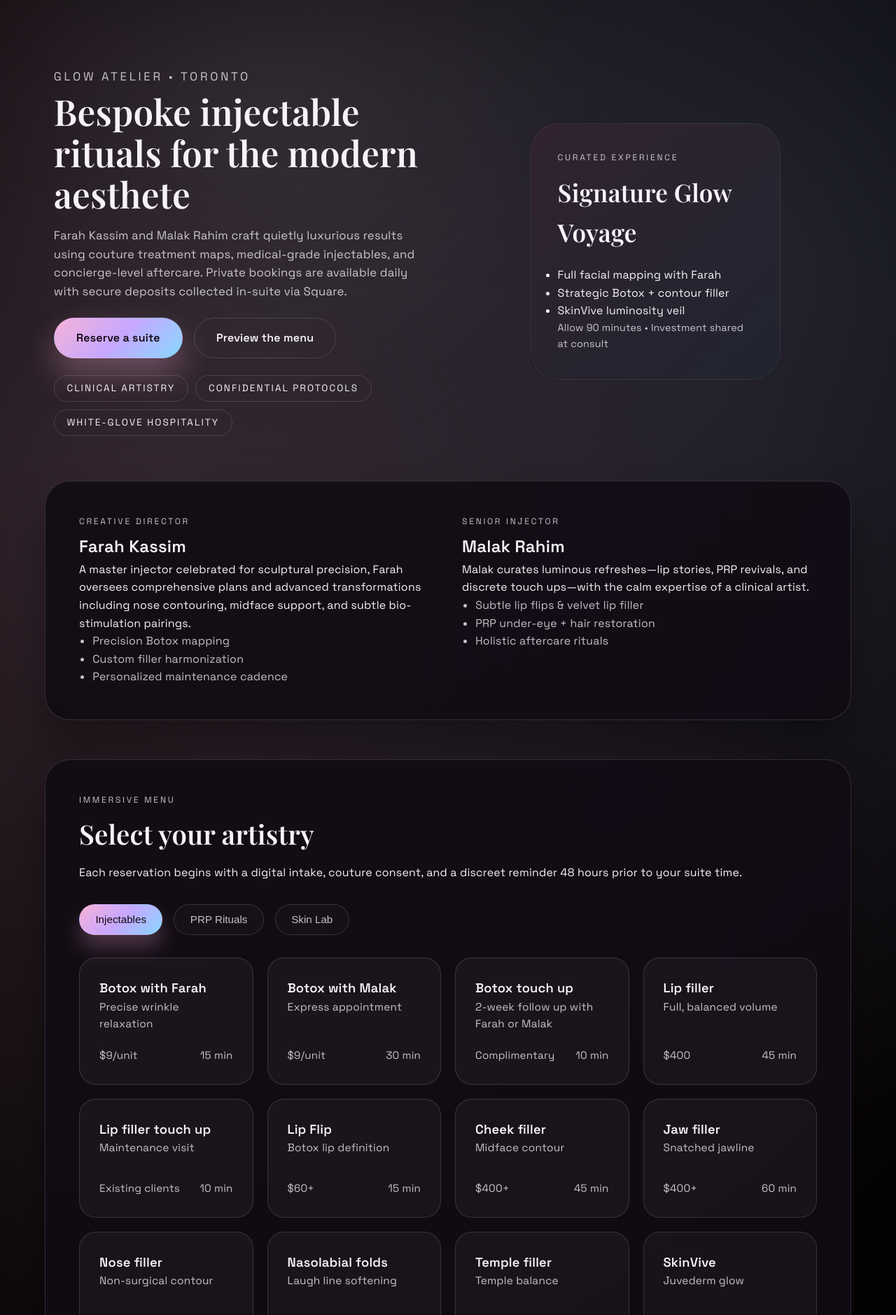
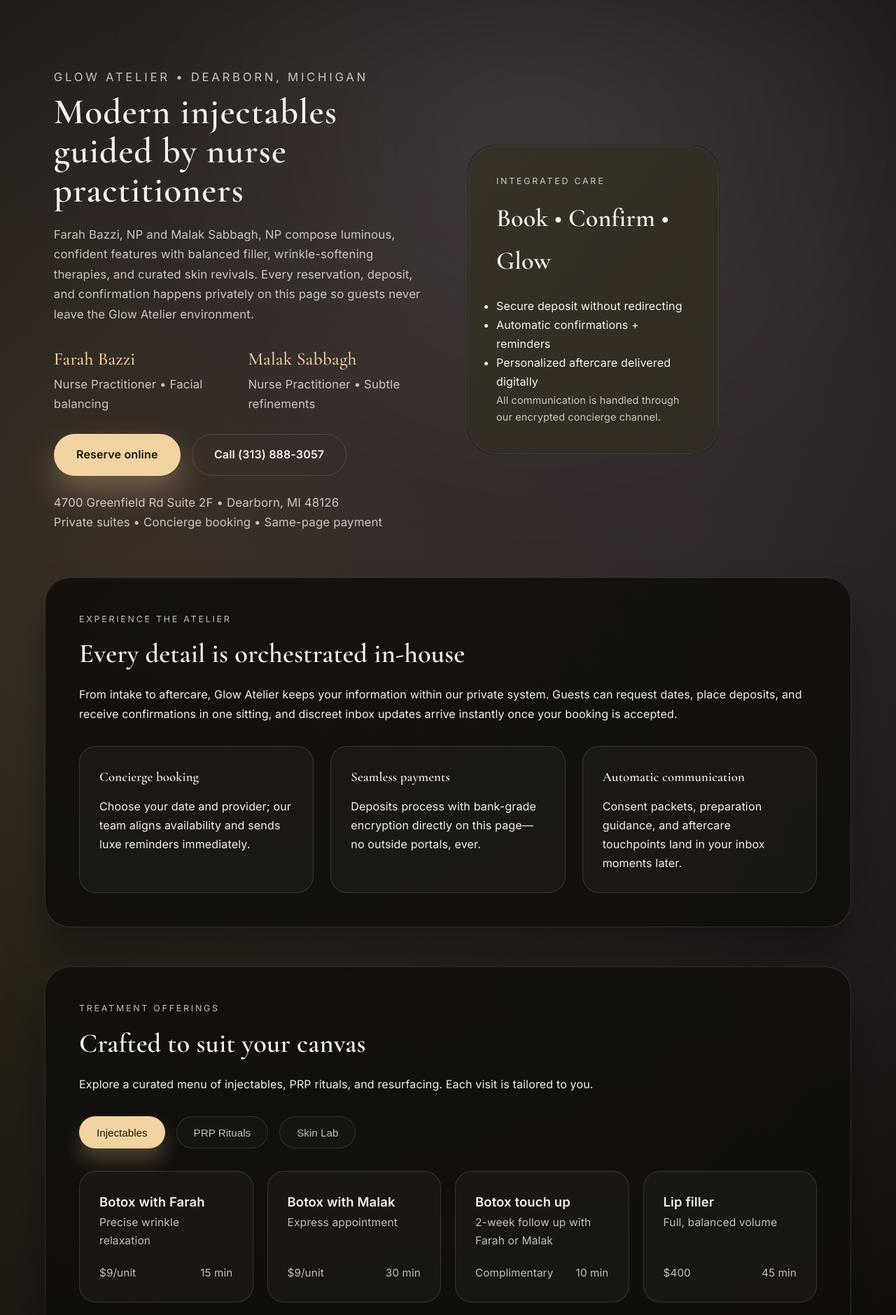
Before and after one commit to BreezDev/glow, a Flask app: page / in a window 1280 px wide. Shown: the top 1879 px of the page at 70% size. Run offline with Flask 3, Linux system fonts and the light colour scheme; some libraries are stand-ins or nearby versions.

Commit message:
Revamp booking landing page

```diff
--- a/static/styles.css
+++ b/static/styles.css
@@ -1,16 +1,15 @@
 :root {
   color-scheme: dark;
-  --bg: #050304;
-  --surface: rgba(17, 12, 20, 0.9);
-  --surface-soft: rgba(255, 255, 255, 0.04);
-  --surface-strong: rgba(17, 12, 20, 0.98);
-  --gradient: linear-gradient(135deg, #f7b1d6, #c6a8ff, #88d8ff);
-  --text: #f6f2f8;
-  --muted: rgba(246, 242, 248, 0.78);
-  --accent: #f7b1d6;
-  --border: rgba(246, 242, 248, 0.14);
-  font-family: 'Space Grotesk', system-ui, -apple-system, BlinkMacSystemFont,
-    'Segoe UI', sans-serif;
+  --bg: #0c0a08;
+  --surface: rgba(17, 15, 12, 0.9);
+  --surface-soft: rgba(255, 255, 255, 0.03);
+  --surface-strong: rgba(21, 18, 15, 0.95);
+  --text: #f5f1eb;
+  --muted: rgba(245, 241, 235, 0.78);
+  --accent: #d0b48f;
+  --accent-strong: #f2d3a2;
+  --border: rgba(255, 255, 255, 0.12);
+  font-family: 'Inter', system-ui, -apple-system, BlinkMacSystemFont, 'Segoe UI', sans-serif;
 }
 
 * {
@@ -21,11 +20,11 @@
 
 body {
   min-height: 100vh;
-  background: radial-gradient(circle at 15% 20%, rgba(247, 177, 214, 0.18), transparent 45%),
-    radial-gradient(circle at 85% 10%, rgba(143, 192, 255, 0.12), transparent 35%),
+  background: radial-gradient(circle at 15% 20%, rgba(240, 203, 146, 0.18), transparent 45%),
+    radial-gradient(circle at 85% 10%, rgba(160, 132, 212, 0.15), transparent 35%),
     var(--bg);
   color: var(--text);
-  line-height: 1.6;
+  line-height: 1.7;
   letter-spacing: 0.01em;
 }
 
@@ -37,18 +36,18 @@ img {
 .hero {
   position: relative;
   display: grid;
-  grid-template-columns: repeat(auto-fit, minmax(280px, 1fr));
+  grid-template-columns: repeat(auto-fit, minmax(300px, 1fr));
   gap: 3.5rem;
   padding: 6rem clamp(1.5rem, 6vw, 6rem) 4rem;
   align-items: center;
   overflow: hidden;
 }
 
-.hero__halo {
+.hero__aura {
   position: absolute;
   inset: 0;
-  background: radial-gradient(circle at 30% 20%, rgba(255, 255, 255, 0.07), transparent 45%);
-  filter: blur(80px);
+  background: radial-gradient(circle at 60% 20%, rgba(255, 255, 255, 0.09), transparent 55%);
+  filter: blur(90px);
   z-index: 0;
 }
 
@@ -59,36 +58,37 @@ img {
 }
 
 .hero__content h1 {
-  font-family: 'Playfair Display', serif;
-  font-size: clamp(2.75rem, 4vw, 4.25rem);
-  line-height: 1.15;
-  margin-bottom: 1rem;
+  font-family: 'Cormorant Garamond', serif;
+  font-size: clamp(2.75rem, 4vw, 4.5rem);
+  line-height: 1.1;
+  margin-bottom: 1.25rem;
+  letter-spacing: 0.02em;
 }
 
 .hero__content p {
-  max-width: 520px;
+  max-width: 560px;
   color: var(--muted);
   font-size: 1.05rem;
 }
 
-.hero__badges {
-  display: flex;
-  flex-wrap: wrap;
-  gap: 0.65rem;
-  margin-top: 1.5rem;
+.hero__signatures {
+  display: grid;
+  grid-template-columns: repeat(auto-fit, minmax(200px, 1fr));
+  gap: 1.25rem;
+  margin: 1.75rem 0;
 }
 
-.hero__badges span {
-  border: 1px solid var(--border);
-  border-radius: 999px;
-  padding: 0.45rem 1.1rem;
-  font-size: 0.85rem;
-  text-transform: uppercase;
-  letter-spacing: 0.15em;
+.signature {
+  font-family: 'Cormorant Garamond', serif;
+  font-size: 1.6rem;
+  color: var(--accent-strong);
+  display: block;
 }
 
-.hero__card {
-  justify-self: center;
+.hero__details {
+  margin-top: 1.5rem;
+  color: var(--muted);
+  font-size: 0.95rem;
 }
 
 .hero__card-inner {
@@ -107,14 +107,14 @@ img {
   inset: 0;
   border-radius: inherit;
   border: 1px solid rgba(255, 255, 255, 0.08);
-  background: linear-gradient(135deg, rgba(247, 177, 214, 0.14), rgba(136, 216, 255, 0.12));
+  background: linear-gradient(130deg, rgba(210, 180, 143, 0.18), rgba(242, 211, 162, 0.12));
   mix-blend-mode: screen;
   pointer-events: none;
 }
 
 .hero__card h3 {
-  font-family: 'Playfair Display', serif;
-  font-size: 2.2rem;
+  font-family: 'Cormorant Garamond', serif;
+  font-size: 2.25rem;
   margin: 0.75rem 0 1.25rem;
 }
 
@@ -144,17 +144,35 @@ main {
 }
 
 .section__header h2 {
-  font-family: 'Playfair Display', serif;
-  font-size: clamp(2rem, 3vw, 3.1rem);
+  font-family: 'Cormorant Garamond', serif;
+  font-size: clamp(2.2rem, 3vw, 3.4rem);
   margin-bottom: 0.75rem;
 }
 
 .eyebrow {
   text-transform: uppercase;
   letter-spacing: 0.22em;
-  font-size: 0.76rem;
+  font-size: 0.78rem;
   color: var(--muted);
   margin-bottom: 0.45rem;
+}
+
+.experience-grid {
+  display: grid;
+  grid-template-columns: repeat(auto-fit, minmax(220px, 1fr));
+  gap: 1.5rem;
+}
+
+.experience-grid article {
+  background: var(--surface-soft);
+  border-radius: 1.5rem;
+  border: 1px solid var(--border);
+  padding: 1.75rem;
+}
+
+.experience-grid h3 {
+  font-family: 'Cormorant Garamond', serif;
+  margin-bottom: 0.75rem;
 }
 
 .tabs {
@@ -168,7 +186,7 @@ main {
   border: 1px solid var(--border);
   background: rgba(255, 255, 255, 0.02);
   color: var(--muted);
-  padding: 0.8rem 1.4rem;
+  padding: 0.85rem 1.5rem;
   border-radius: 999px;
   cursor: pointer;
   font-size: 0.95rem;
@@ -176,10 +194,10 @@ main {
 }
 
 .tab.is-active {
-  background: var(--gradient);
-  color: #120713;
+  background: var(--accent-strong);
+  color: #1b140c;
   border-color: transparent;
-  box-shadow: 0 18px 28px rgba(247, 177, 214, 0.25);
+  box-shadow: 0 18px 28px rgba(240, 203, 146, 0.25);
 }
 
 .grid {
@@ -268,8 +286,8 @@ main {
   width: 2.5rem;
   height: 2.5rem;
   border-radius: 999px;
-  background: var(--gradient);
-  color: #120713;
+  background: var(--accent-strong);
+  color: #1b140c;
   display: grid;
   place-items: center;
   font-weight: 600;
@@ -289,9 +307,9 @@ main {
 }
 
 .btn--primary {
-  background: var(--gradient);
-  color: #120713;
-  box-shadow: 0 22px 45px rgba(247, 177, 214, 0.32);
+  background: var(--accent-strong);
+  color: #1b140c;
+  box-shadow: 0 22px 45px rgba(240, 203, 146, 0.32);
 }
 
 .btn--ghost {
@@ -344,8 +362,8 @@ main {
 
 .payment-card input:focus {
   outline: none;
-  border-color: rgba(247, 177, 214, 0.65);
-  box-shadow: 0 0 0 2px rgba(247, 177, 214, 0.12);
+  border-color: rgba(240, 203, 146, 0.65);
+  box-shadow: 0 0 0 2px rgba(240, 203, 146, 0.12);
 }
 
 .card-element {
@@ -358,7 +376,7 @@ main {
 #card-errors {
   min-height: 1.25rem;
   font-size: 0.9rem;
-  color: #f7b1d6;
+  color: var(--accent-strong);
 }
 
 .microcopy {
@@ -373,6 +391,11 @@ footer {
   font-size: 0.95rem;
 }
 
+footer a {
+  color: var(--accent-strong);
+  text-decoration: none;
+}
+
 @media (max-width: 600px) {
   .hero {
     padding-top: 4rem;
--- a/templates/index.html
+++ b/templates/index.html
@@ -3,90 +3,91 @@
   <head>
     <meta charset="UTF-8" />
     <meta name="viewport" content="width=device-width, initial-scale=1.0" />
-    <title>Glow Atelier | Aesthetic Medicine by Farah &amp; Malak</title>
+    <title>Glow Atelier | Farah Bazzi, NP &amp; Malak Sabbagh, NP</title>
     <link rel="preconnect" href="https://fonts.googleapis.com" />
     <link rel="preconnect" href="https://fonts.gstatic.com" crossorigin />
     <link
-      href="https://fonts.googleapis.com/css2?family=Playfair+Display:wght@500;600&family=Space+Grotesk:wght@400;500;600&display=swap"
+      href="https://fonts.googleapis.com/css2?family=Cormorant+Garamond:wght@500;600&family=Inter:wght@400;500;600&display=swap"
       rel="stylesheet"
     />
     <link rel="stylesheet" href="/static/styles.css" />
   </head>
   <body>
     <header class="hero">
-      <div class="hero__halo"></div>
+      <div class="hero__aura"></div>
       <div class="hero__content">
-        <p class="eyebrow">Glow Atelier • Toronto</p>
-        <h1>Bespoke injectable rituals for the modern aesthete</h1>
+        <p class="eyebrow">Glow Atelier • Dearborn, Michigan</p>
+        <h1>Modern injectables guided by nurse practitioners</h1>
         <p>
-          Farah Kassim and Malak Rahim craft quietly luxurious results using
-          couture treatment maps, medical-grade injectables, and concierge-level
-          aftercare. Private bookings are available daily with secure deposits
-          collected in-suite via Square.
+          Farah Bazzi, NP and Malak Sabbagh, NP compose luminous, confident features with balanced filler,
+          wrinkle-softening therapies, and curated skin revivals. Every reservation, deposit, and confirmation
+          happens privately on this page so guests never leave the Glow Atelier environment.
         </p>
+        <div class="hero__signatures">
+          <div>
+            <span class="signature">Farah Bazzi</span>
+            <p>Nurse Practitioner • Facial balancing</p>
+          </div>
+          <div>
+            <span class="signature">Malak Sabbagh</span>
+            <p>Nurse Practitioner • Subtle refinements</p>
+          </div>
+        </div>
         <div class="cta-row">
-          <a class="btn btn--primary" href="#booking">Reserve a suite</a>
-          <a class="btn btn--ghost" href="#treatments">Preview the menu</a>
+          <a class="btn btn--primary" href="#booking">Reserve online</a>
+          <a class="btn btn--ghost" href="tel:+13138883057">Call (313) 888-3057</a>
         </div>
-        <div class="hero__badges">
-          <span>Clinical artistry</span>
-          <span>Confidential protocols</span>
-          <span>White-glove hospitality</span>
+        <div class="hero__details">
+          <p>4700 Greenfield Rd Suite 2F • Dearborn, MI 48126</p>
+          <p>Private suites • Concierge booking • Same-page payment</p>
         </div>
       </div>
       <div class="hero__card">
         <div class="hero__card-inner">
-          <p class="eyebrow">Curated experience</p>
-          <h3>Signature Glow Voyage</h3>
+          <p class="eyebrow">Integrated care</p>
+          <h3>Book • Confirm • Glow</h3>
           <ul>
-            <li>Full facial mapping with Farah</li>
-            <li>Strategic Botox + contour filler</li>
-            <li>SkinVive luminosity veil</li>
+            <li>Secure deposit without redirecting</li>
+            <li>Automatic confirmations + reminders</li>
+            <li>Personalized aftercare delivered digitally</li>
           </ul>
-          <p class="card-note">Allow 90 minutes • Investment shared at consult</p>
+          <p class="card-note">All communication is handled through our encrypted concierge channel.</p>
         </div>
       </div>
     </header>
 
     <main>
-      <section id="providers" class="panel panel--duo">
-        <article>
-          <p class="eyebrow">Creative Director</p>
-          <h2>Farah Kassim</h2>
+      <section class="section">
+        <div class="section__header">
+          <p class="eyebrow">Experience the atelier</p>
+          <h2>Every detail is orchestrated in-house</h2>
           <p>
-            A master injector celebrated for sculptural precision, Farah oversees
-            comprehensive plans and advanced transformations including nose
-            contouring, midface support, and subtle bio-stimulation pairings.
+            From intake to aftercare, Glow Atelier keeps your information within our private system. Guests can
+            request dates, place deposits, and receive confirmations in one sitting, and discreet inbox updates
+            arrive instantly once your booking is accepted.
           </p>
-          <ul>
-            <li>Precision Botox mapping</li>
-            <li>Custom filler harmonization</li>
-            <li>Personalized maintenance cadence</li>
-          </ul>
-        </article>
-        <article>
-          <p class="eyebrow">Senior Injector</p>
-          <h2>Malak Rahim</h2>
-          <p>
-            Malak curates luminous refreshes—lip stories, PRP revivals, and
-            discrete touch ups—with the calm expertise of a clinical artist.
-          </p>
-          <ul>
-            <li>Subtle lip flips &amp; velvet lip filler</li>
-            <li>PRP under-eye + hair restoration</li>
-            <li>Holistic aftercare rituals</li>
-          </ul>
-        </article>
+        </div>
+        <div class="experience-grid">
+          <article>
+            <h3>Concierge booking</h3>
+            <p>Choose your date and provider; our team aligns availability and sends luxe reminders immediately.</p>
+          </article>
+          <article>
+            <h3>Seamless payments</h3>
+            <p>Deposits process with bank-grade encryption directly on this page&mdash;no outside portals, ever.</p>
+          </article>
+          <article>
+            <h3>Automatic communication</h3>
+            <p>Consent packets, preparation guidance, and aftercare touchpoints land in your inbox moments later.</p>
+          </article>
+        </div>
       </section>
 
       <section id="treatments" class="section">
         <div class="section__header">
-          <p class="eyebrow">Immersive menu</p>
-          <h2>Select your artistry</h2>
-          <p>
-            Each reservation begins with a digital intake, couture consent, and a
-            discreet reminder 48 hours prior to your suite time.
-          </p>
+          <p class="eyebrow">Treatment offerings</p>
+          <h2>Crafted to suit your canvas</h2>
+          <p>Explore a curated menu of injectables, PRP rituals, and resurfacing. Each visit is tailored to you.</p>
         </div>
         <div class="tabs">
           <button class="tab is-active" data-target="injectables">Injectables</button>
@@ -137,66 +138,80 @@
         </div>
       </section>
 
+      <section id="providers" class="panel panel--duo">
+        <article>
+          <p class="eyebrow">Clinical Director</p>
+          <h2>Farah Bazzi, NP</h2>
+          <p>
+            Farah is renowned for intentional facial balancing, harmonizing structure and softness with precise
+            filler placement, bio-stimulators, and hyper-personalized dosing.
+          </p>
+          <ul>
+            <li>Advanced contouring + midface restoration</li>
+            <li>Strategic neurotoxin mapping</li>
+            <li>Layered skin quality protocols</li>
+          </ul>
+        </article>
+        <article>
+          <p class="eyebrow">Aesthetic Partner</p>
+          <h2>Malak Sabbagh, NP</h2>
+          <p>
+            Malak delivers effortless refinement&mdash;from velvet lip stories to PRP revivals&mdash;with a calm,
+            detail-oriented chairside manner and concierge follow-up.
+          </p>
+          <ul>
+            <li>Lip flips, filler, and touch-ups</li>
+            <li>PRP hair + under-eye restoration</li>
+            <li>Smooth, discreet maintenance visits</li>
+          </ul>
+        </article>
+      </section>
+
       <section class="section timeline">
         <div class="section__header">
-          <p class="eyebrow">Your booking flow</p>
-          <h2>Polished from invitation to glow</h2>
+          <p class="eyebrow">Booking flow</p>
+          <h2>Four polished steps to your appointment</h2>
         </div>
         <ol>
           <li>
-            <h3>Reserve</h3>
-            <p>
-              Submit availability, complete your intake, and place a fully
-              encrypted deposit below without leaving Glow Atelier.
-            </p>
+            <h3>Submit request</h3>
+            <p>Choose your preferred provider and share desired dates during checkout.</p>
           </li>
           <li>
-            <h3>Consent &amp; prep</h3>
-            <p>
-              Receive a Resend packet with couture consent, privacy preferences,
-              and photo policy selections.
-            </p>
+            <h3>Place deposit</h3>
+            <p>Complete a ${{ deposit_amount }} deposit here; payment encrypts instantly and never leaves the site.</p>
           </li>
           <li>
-            <h3>Treatment day</h3>
-            <p>
-              Arrive to aromatic suites, a chilled beverage ritual, and sterile
-              clinical protocols curated to your plan.
-            </p>
+            <h3>Instant confirmation</h3>
+            <p>We send intake forms, consent, and arrival details to your inbox without exposing backend services.</p>
           </li>
           <li>
-            <h3>Aftercare</h3>
-            <p>
-              Expect discreet check-ins, touch-up invitations, and loyalty
-              rewards that feel like a private club.
-            </p>
+            <h3>Arrive &amp; glow</h3>
+            <p>Enjoy a tailored visit with private suites, warm welcomes, and on-time follow-up communications.</p>
           </li>
         </ol>
       </section>
 
       <section id="booking" class="panel panel--cta">
         <div>
-          <p class="eyebrow">Ready to reserve?</p>
-          <h2>Book directly with our concierge</h2>
+          <p class="eyebrow">Reserve now</p>
+          <h2>Concierge scheduling at Glow Atelier</h2>
           <p>
-            Complete your preferred date request, then secure a
-            ${{ deposit_amount }} deposit using the private payment form. Our
-            concierge will confirm within one business day.
+            Request a time that suits your calendar, add any notes, and place your deposit without leaving this
+            page. Our concierge replies within one business day with your finalized itinerary and preparatory
+            guidance.
           </p>
           <div class="cta-row">
-            <a class="btn btn--primary" href="mailto:hello@glowatelier.com">Email the concierge</a>
-            <a class="btn btn--ghost" href="tel:+14165550147">Call the atelier</a>
+            <a class="btn btn--primary" href="mailto:concierge@glowatelier.com">Email concierge</a>
+            <a class="btn btn--ghost" href="tel:+13138883057">Call (313) 888-3057</a>
           </div>
           <div class="consent">
-            <p>
-              Privacy-first philosophy: photo capture only with explicit consent
-              and NDAs available on request.
-            </p>
+            <p>Privacy-first: no third-party portals, optional NDA, and bespoke aftercare delivered directly.</p>
           </div>
         </div>
         <div class="card glass payment-card">
-          <h3>Secure your deposit</h3>
-          <p>Square processes every payment end-to-end within Glow Atelier.</p>
+          <h3>Secure deposit</h3>
+          <p>Complete the form below to finalize your request; funds apply toward your treatment day.</p>
           <form
             id="deposit-form"
             data-deposit="{{ deposit_amount * 100 }}"
@@ -211,15 +226,18 @@
             <div id="card-element" class="card-element"></div>
             <button class="btn btn--primary" id="card-button" type="submit">Pay ${{ deposit_amount }} deposit</button>
             <p id="card-errors" role="alert"></p>
-            <p class="microcopy">Deposits are applied in full to your final treatment invoice.</p>
+            <p class="microcopy">You will receive confirmation + aftercare guidance immediately after payment.</p>
           </form>
         </div>
       </section>
     </main>
 
     <footer>
-      <p>Glow Atelier • 123 Hazelton Ave, Toronto • hello@glowatelier.com • (416) 555-0147</p>
-      <p>Follow @glowatelier for restrained reveal content.</p>
+      <div>
+        <p>Glow Atelier • 4700 Greenfield Rd Suite 2F, Dearborn, MI 48126</p>
+        <p><a href="tel:+13138883057">(313) 888-3057</a> • <a href="mailto:concierge@glowatelier.com">concierge@glowatelier.com</a></p>
+        <p>All bookings, deposits, and communications are handled on-site for a seamless guest experience.</p>
+      </div>
     </footer>
 
     <script src="{{ square_js_src }}" defer></script>
@@ -252,7 +270,7 @@
         const depositAmount = parseInt(depositForm.dataset.deposit, 10);
 
         if (!appId || !locationId) {
-          cardErrors.textContent = 'Square configuration is missing.';
+          cardErrors.textContent = 'Payment configuration is missing.';
           return;
         }
 
@@ -302,7 +320,7 @@
               throw new Error(data.error || 'Unable to finalize payment.');
             }
 
-            cardErrors.textContent = 'Deposit received. A concierge email is on the way.';
+            cardErrors.textContent = 'Deposit received. Your confirmation will arrive shortly.';
           } catch (error) {
             cardErrors.textContent = error.message;
           }
```
